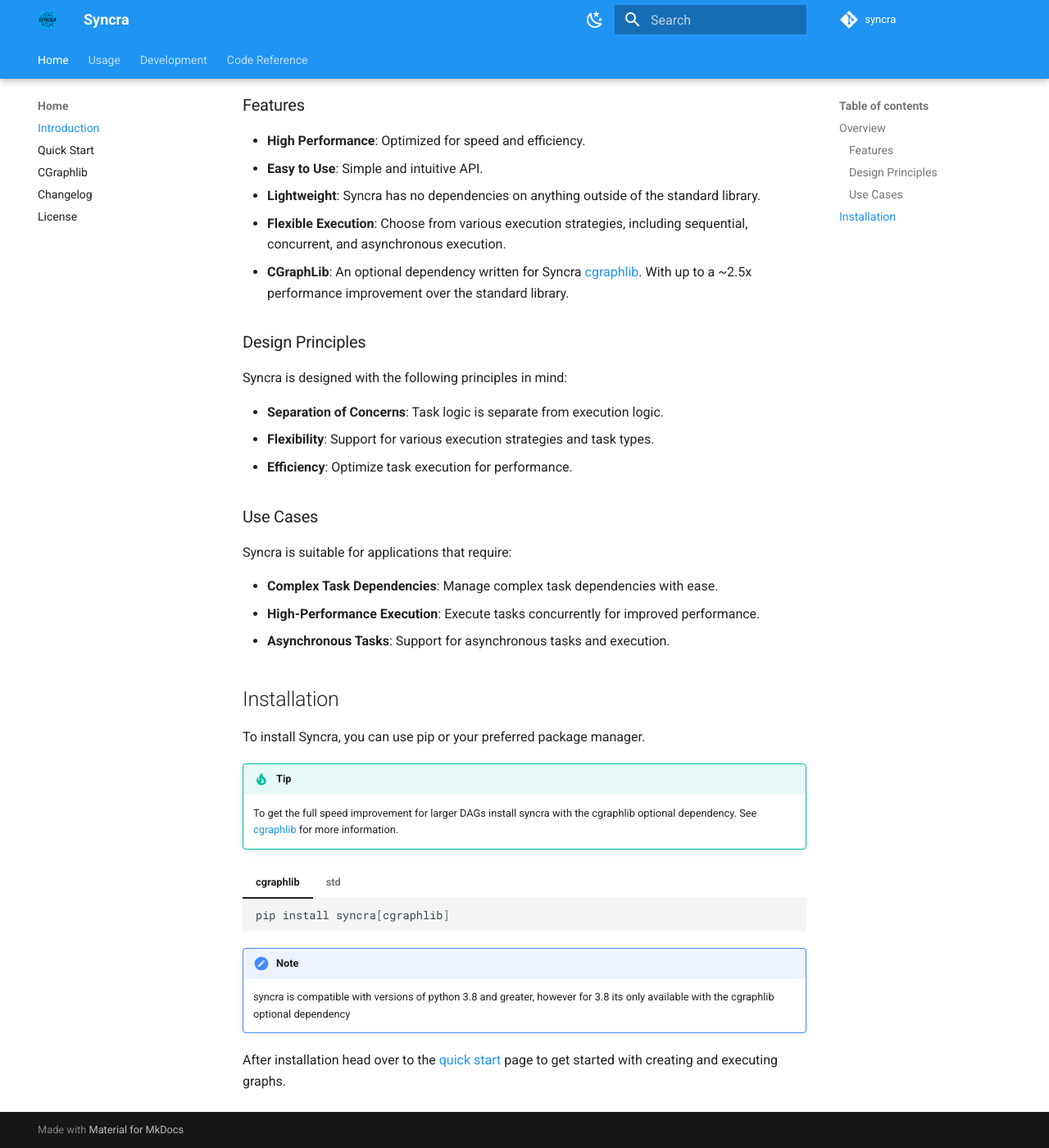
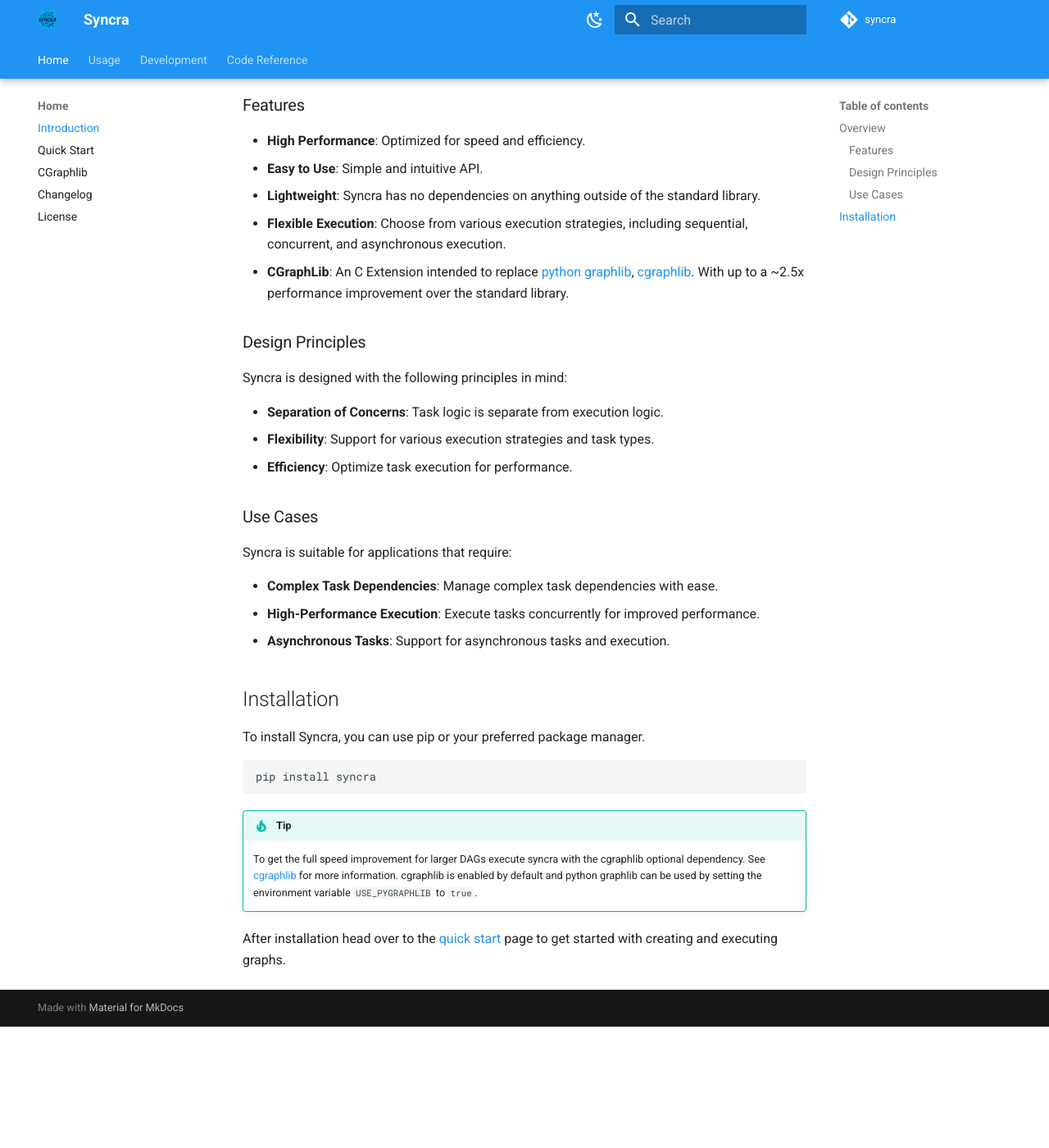
Before and after one commit to alexanderepstein/taskade, an MkDocs documentation site: the page built from docs/index.md, in a window 1280 px wide and 1400 px high, scrolled down 650 px. Shown: the whole window at 82% size. Built offline with MkDocs 1.6.1 and Material for MkDocs 9.7.7, drawn with Linux system fonts in a browser that asks for light colours; comment, search, counter and statistics services are not loaded; after the commit the page ends 1902 px from its top, so only the background shows below that.

Commit message:
build: Always build cgraphlib

````diff
--- a/docs/index.md
+++ b/docs/index.md
@@ -11,17 +11,16 @@
 
 Syncra is a Python framework designed to simplify the execution of tasks with dependencies. It provides a flexible and efficient way to manage task execution, allowing developers to focus on writing task logic rather than managing dependencies.
 
-
 ### Features
 
 - **High Performance**: Optimized for speed and efficiency.
 - **Easy to Use**: Simple and intuitive API.
 - **Lightweight**: Syncra has no dependencies on anything outside of the standard library.
 - **Flexible Execution**: Choose from various execution strategies, including sequential, concurrent, and asynchronous execution.
-- **CGraphLib**: An optional dependency written for Syncra [cgraphlib](https://github.com/alexanderepstein/syncra/blob/mainline/src/cgraphlib/cgraphlib.c). With up to a ~2.5x performance improvement over the standard library.
-
+- **CGraphLib**: An C Extension intended to replace [python graphlib](https://docs.python.org/3/library/graphlib.html), [cgraphlib](https://github.com/alexanderepstein/syncra/blob/mainline/src/cgraphlib/cgraphlib.c). With up to a ~2.5x performance improvement over the standard library.
 
 ### Design Principles
+
 Syncra is designed with the following principles in mind:
 
 * **Separation of Concerns**: Task logic is separate from execution logic.
@@ -29,35 +28,23 @@
 * **Efficiency**: Optimize task execution for performance.
 
 ### Use Cases
+
 Syncra is suitable for applications that require:
 
 * **Complex Task Dependencies**: Manage complex task dependencies with ease.
 * **High-Performance Execution**: Execute tasks concurrently for improved performance.
 * **Asynchronous Tasks**: Support for asynchronous tasks and execution.
+
 ## Installation
 
 To install Syncra, you can use pip or your preferred package manager.
 
+```sh
+pip install syncra
+```
+
 !!! tip
 
-    To get the full speed improvement for larger DAGs install syncra with the cgraphlib optional dependency. See [cgraphlib](cgraphlib.md) for more information.
-
-=== "cgraphlib"
-
-    ```sh
-    pip install syncra[cgraphlib]
-    ```
-
-=== "std"
-
-    ```sh
-    pip install syncra
-    ```
-
-!!! note
-
-    syncra is compatible with versions of python 3.8 and greater, however for 3.8 its only available with the cgraphlib optional dependency
-
-
+    To get the full speed improvement for larger DAGs execute syncra with the cgraphlib optional dependency. See [cgraphlib](cgraphlib.md) for more information. cgraphlib is enabled by default and python graphlib can be used by setting the environment variable `USE_PYGRAPHLIB` to `true`.
 
 After installation head over to the [quick start](quick_start.md) page to get started with creating and executing graphs.
--- a/pyproject.toml
+++ b/pyproject.toml
@@ -24,6 +24,7 @@
     "mkdocs-git-revision-date-localized-plugin>=1.2.6",
     "mkdocs-git-authors-plugin>=0.9.0",
 ]
+
 [build-system]
 requires = ["pdm-backend", "setuptools", "wheel"]
 build-backend = "pdm.backend"
````
Also changed, not shown: docs/cgraphlib.md (+1 -2 lines), pdm_build.py (+4 -6 lines), 2 other files.
